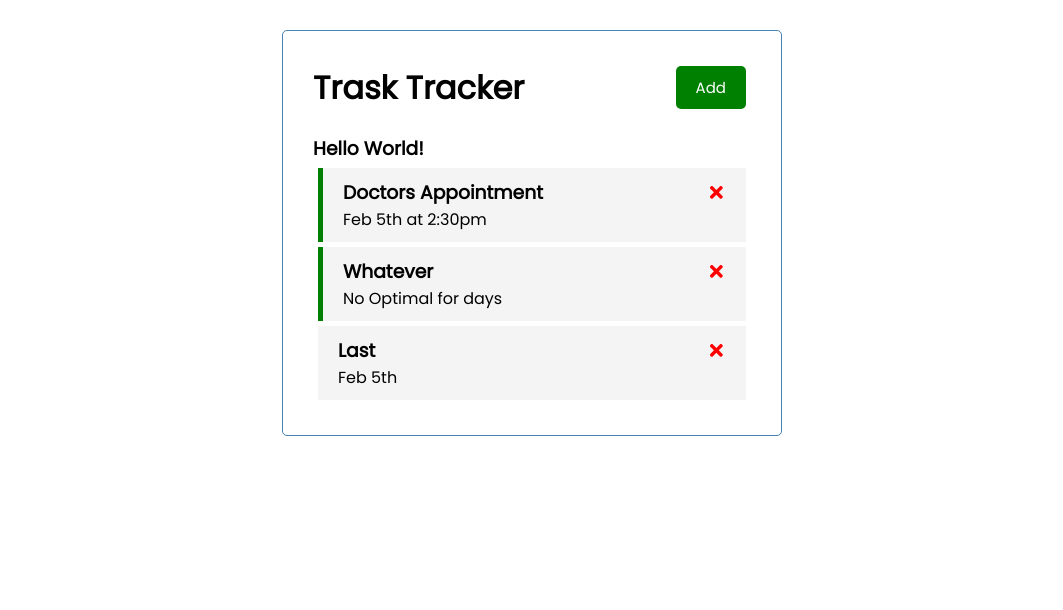
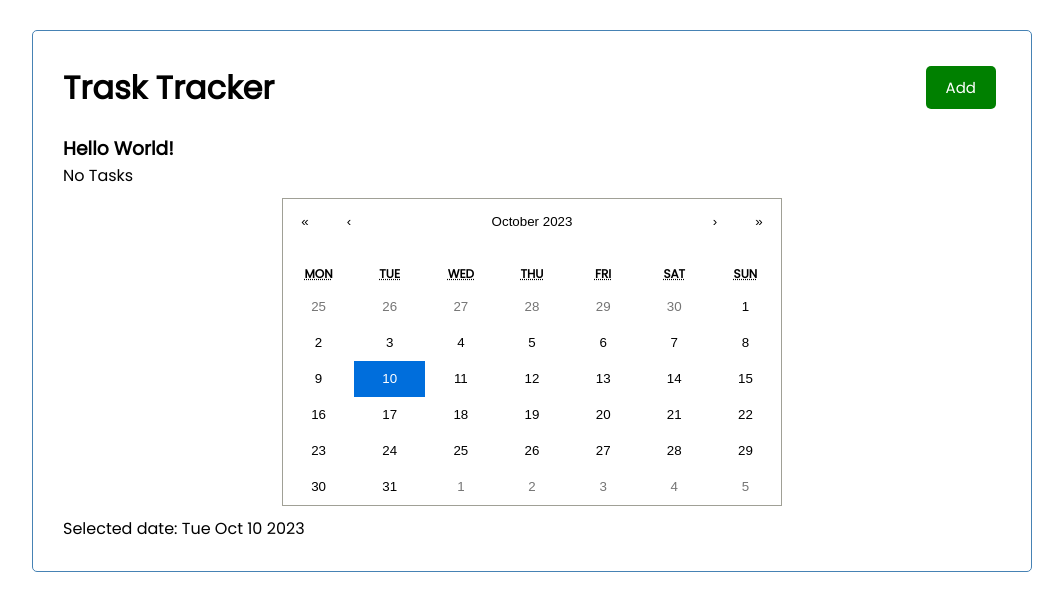
Before and after one commit to Noahr8/ReactProjectOne, a React (Create React App) app: page / in a window 1280 px wide. Shown: the top 610 px of the page, without its empty margins (108-1171 px from the left). Built offline with nearby package versions, Linux system fonts and the light colour scheme.

Commit message:
Added react-calendar to the project, added a Calendar to application with no functionality yet

```diff
--- a/package.json
+++ b/package.json
@@ -7,6 +7,7 @@
     "@testing-library/react": "^13.4.0",
     "@testing-library/user-event": "^13.5.0",
     "react": "^18.2.0",
+    "react-calendar": "^4.6.0",
     "react-dom": "^18.2.0",
     "react-icons": "^4.11.0",
     "react-scripts": "5.0.1",
--- a/src/App.js
+++ b/src/App.js
@@ -1,30 +1,14 @@
 import Header from './components/Header'
 import Tasks from './components/Tasks';
 import AddTask from './components/AddTask';
-import { useState } from 'react'
+//import 'react-calendar/dist/Calendar.css'
+import Calendar from 'react-calendar';
+import { useState } from 'react';
 
 function App() {
   const [showAddTask, setShowAddTask] = useState(false)
-  const [tasks, setTasks] = useState([
-    {
-        id: 1,
-        text: 'Doctors Appointment',
-        day: 'Feb 5th at 2:30pm',
-        reminder: true,
-    },
-    {
-        id: 2,
-        text: 'Whatever',
-        day: 'No Optimal for days',
-        reminder: true,
-    },
-    {
-        id: 3,
-        text: 'Last',
-        day: 'Feb 5th',
-        reminder: false,
-    }
-])
+  const [date, setDate] = useState(new Date())
+  const [tasks, setTasks] = useState([])
 
 //Add Task
 
@@ -51,7 +35,12 @@
       {showAddTask && <AddTask onAdd={addTask} />}
       <h3>Hello World!</h3>
       {tasks.length > 0 ? (<Tasks tasks={tasks} onDelete={deleteTask} onToggle={toggleReminder}/>) : ('No Tasks')}
-
+      <div className="calender-container">
+        <Calendar onChange={setDate} value={date}/>
+      </div>
+      <div className="text-center">
+        Selected date: {date.toDateString()}
+      </div>
     </div>
   );
 }
--- a/src/components/AddTask.js
+++ b/src/components/AddTask.js
@@ -2,7 +2,8 @@
 
 const AddTask = ({ onAdd }) => {
   const [text, setText] = useState('')
-  const [day, setDay] = useState('')
+  const [date, setDate] = useState('')
+  const [time, setTime] = useState('')
   const [reminder, setReminder] = useState(false)
 
   const onSubmit = (e) => {
@@ -13,10 +14,10 @@
         return
     }
 
-    onAdd({ text, day, reminder })
+    onAdd({ text, date, time, reminder })
 
     setText('')
-    setDay('')
+    setDate('')
     setReminder(false)
   }
 
@@ -27,8 +28,8 @@
             <input type='text' placeholder='Add Task' value={text} onChange={(e) => setText(e.target.value)}/>
         </div>
         <div className='form-control'>
-            <label>Day & Time</label>
-            <input type='text' placeholder='Add Day and Time' value={day} onChange={(e) => setDay(e.target.value)}/>
+            <label>Date</label>
+            <input type='text' placeholder='Set Date' value={date} onChange={(e) => setDate(e.target.value)}/>
         </div>
         <div className='form-control form-control-check'>
             <label>Set Reminder</label>
--- a/src/index.css
+++ b/src/index.css
@@ -13,7 +13,7 @@
 }
 
 .container {
-  max-width: 500px;
+  max-width: 1000px;
   margin: 30px auto;
   overflow: auto;
   min-height: 300px;
@@ -112,3 +112,150 @@
   margin-top: 30px;
   text-align: center;
 }
+
+/* ------------------------------------- Begin Calendar Section -------------------------------------- */
+
+.react-calendar {
+  width: 500px;
+  margin: 10px auto;
+  max-width: 100%;
+  background: white;
+  border: 1px solid #a0a096;
+  font-family: Poppins;
+  line-height: 1.125em;
+}
+
+.react-calendar--doubleView {
+  width: 700px;
+}
+
+.react-calendar--doubleView .react-calendar__viewContainer {
+  display: flex;
+  margin: -0.5em;
+}
+
+.react-calendar--doubleView .react-calendar__viewContainer > * {
+  width: 50%;
+  margin: 0.5em;
+}
+
+.react-calendar,
+.react-calendar *,
+.react-calendar *:before,
+.react-calendar *:after {
+  -moz-box-sizing: border-box;
+  -webkit-box-sizing: border-box;
+  box-sizing: border-box;
+}
+
+.react-calendar button {
+  margin: 0;
+  border: 0;
+  outline: none;
+}
+
+.react-calendar button:enabled:hover {
+  cursor: pointer;
+}
+
+.react-calendar__navigation {
+  display: flex;
+  height: 44px;
+  margin-bottom: 1em;
+}
+
+.react-calendar__navigation button {
+  min-width: 44px;
+  background: none;
+}
+
+.react-calendar__navigation button:disabled {
+  background-color: #f0f0f0;
+}
+
+.react-calendar__navigation button:enabled:hover,
+.react-calendar__navigation button:enabled:focus {
+  background-color: #e6e6e6;
+}
+
+.react-calendar__month-view__weekdays {
+  text-align: center;
+  text-transform: uppercase;
+  font-weight: bold;
+  font-size: 0.75em;
+}
+
+.react-calendar__month-view__weekdays__weekday {
+  padding: 0.5em;
+}
+
+.react-calendar__month-view__weekNumbers .react-calendar__tile {
+  display: flex;
+  align-items: center;
+  justify-content: center;
+  font-size: 0.75em;
+  font-weight: bold;
+}
+
+.react-calendar__month-view__days__day--weekend {
+  color: black;
+}
+
+.react-calendar__month-view__days__day--neighboringMonth {
+  color: #757575;
+}
+
+.react-calendar__year-view .react-calendar__tile,
+.react-calendar__decade-view .react-calendar__tile,
+.react-calendar__century-view .react-calendar__tile {
+  padding: 2em 0.5em;
+}
+
+.react-calendar__tile {
+  max-width: 100%;
+  padding: 10px 6.6667px;
+  background: none;
+  text-align: center;
+  line-height: 16px;
+}
+
+.react-calendar__tile:disabled {
+  background-color: #f0f0f0;
+}
+
+.react-calendar__tile:enabled:hover,
+.react-calendar__tile:enabled:focus {
+  background-color: #e6e6e6;
+}
+
+.react-calendar__tile--now {
+  background: #f0f0f0;
+}
+
+.react-calendar__tile--now:enabled:hover,
+.react-calendar__tile--now:enabled:focus {
+  background: #ffffa9;
+}
+
+.react-calendar__tile--hasActive {
+  background: #76baff;
+}
+
+.react-calendar__tile--hasActive:enabled:hover,
+.react-calendar__tile--hasActive:enabled:focus {
+  background: #a9d4ff;
+}
+
+.react-calendar__tile--active {
+  background: #006edc;
+  color: white;
+}
+
+.react-calendar__tile--active:enabled:hover,
+.react-calendar__tile--active:enabled:focus {
+  background: #1087ff;
+}
+
+.react-calendar--selectRange .react-calendar__tile--hover {
+  background-color: #e6e6e6;
+}
```
Also changed, not shown: 2 other files (tests, documents, lock files or other folders).
